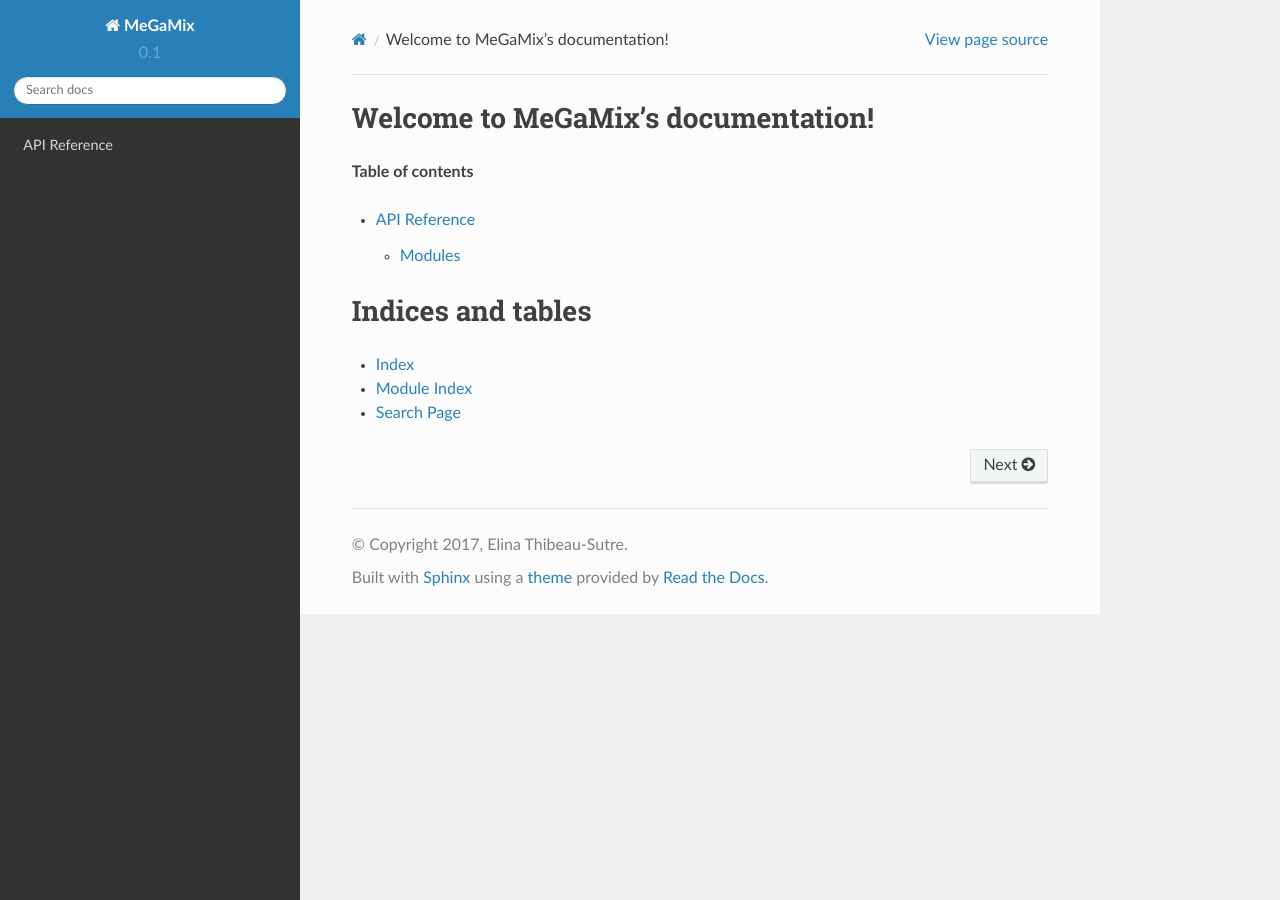
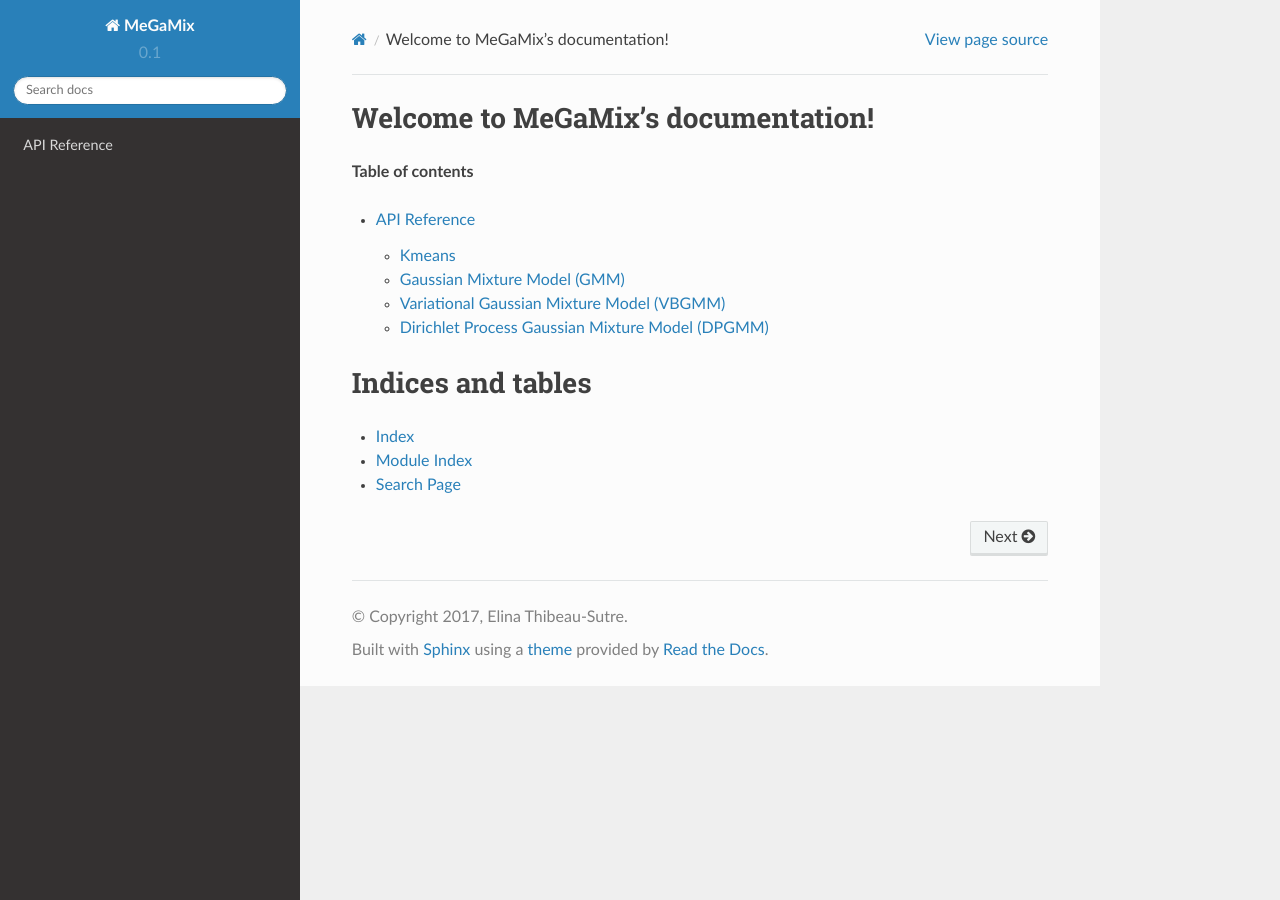
Before and after one commit to 14thibea/megamix, a Sphinx documentation site: the page built from doc/index.rst, in a window 1280 px wide. Built offline with Sphinx 7.4.7 and the Read the Docs theme 2.0.0, drawn with Linux system fonts in a browser that asks for light colours.

Commit message:
New docs

```diff
--- a/doc/megamix.rst
+++ b/doc/megamix.rst
@@ -2,37 +2,34 @@
 API Reference
 =============
 
-Modules
-=======
+Kmeans
+======
 
-Kmeans
-------
-
-.. automodule:: megamix.Kmeans
+.. automodule:: megamix.kmeans.Kmeans
     :members:
     :undoc-members:
     :show-inheritance:
 
 Gaussian Mixture Model (GMM)
-----------------------------
+============================
 
-.. automodule:: megamix.GaussianMixture
+.. automodule:: megamix.GMM.GaussianMixture
     :members:
     :undoc-members:
     :show-inheritance:
 
 Variational Gaussian Mixture Model (VBGMM)
-------------------------------------------
+==========================================
 
-.. automodule:: megamix.VariationalGaussianMixture
+.. automodule:: megamix.VBGMM.VariationalGaussianMixture
     :members:
     :undoc-members:
     :show-inheritance:
 
 Dirichlet Process Gaussian Mixture Model (DPGMM)
-------------------------------------------------
+================================================
 
-.. automodule:: megamix.DPVariationalGaussianMixture
+.. automodule:: megamix.DPGMM.DPVariationalGaussianMixture
     :members:
     :undoc-members:
     :show-inheritance:
```
